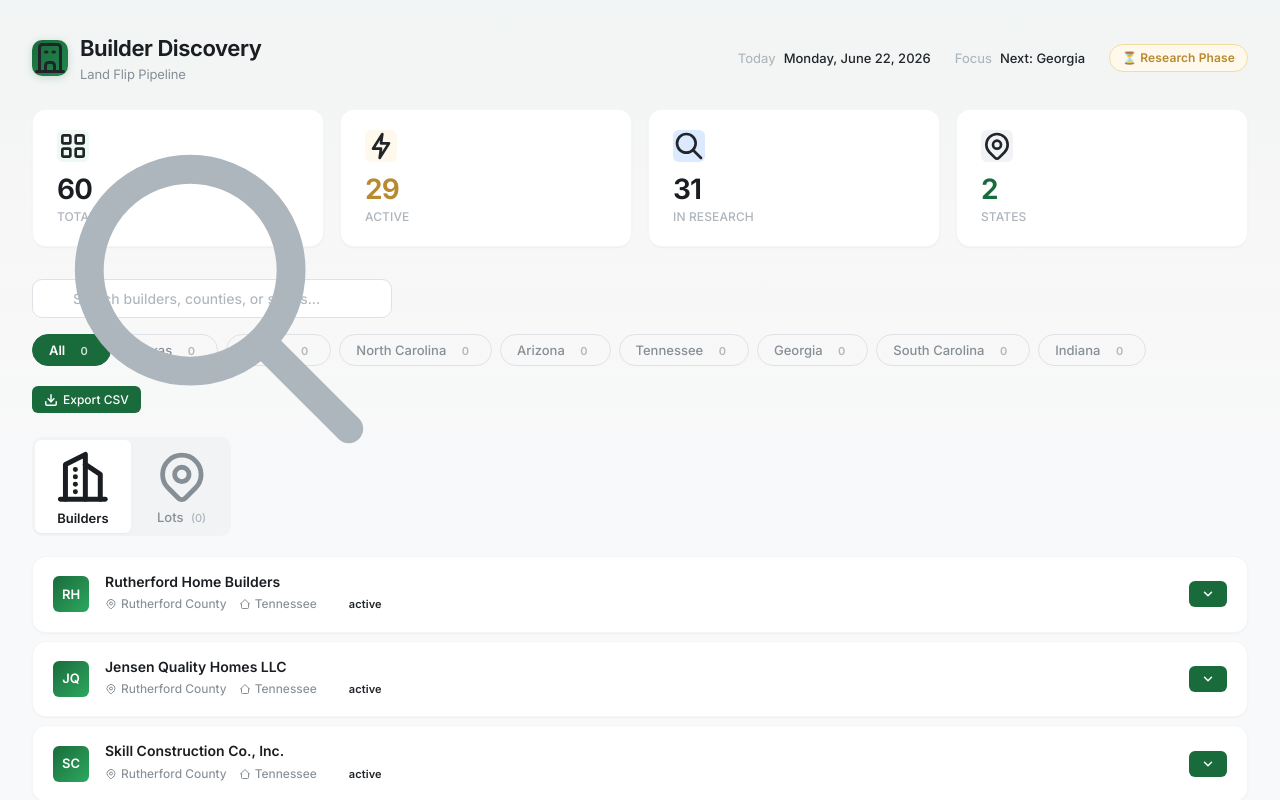
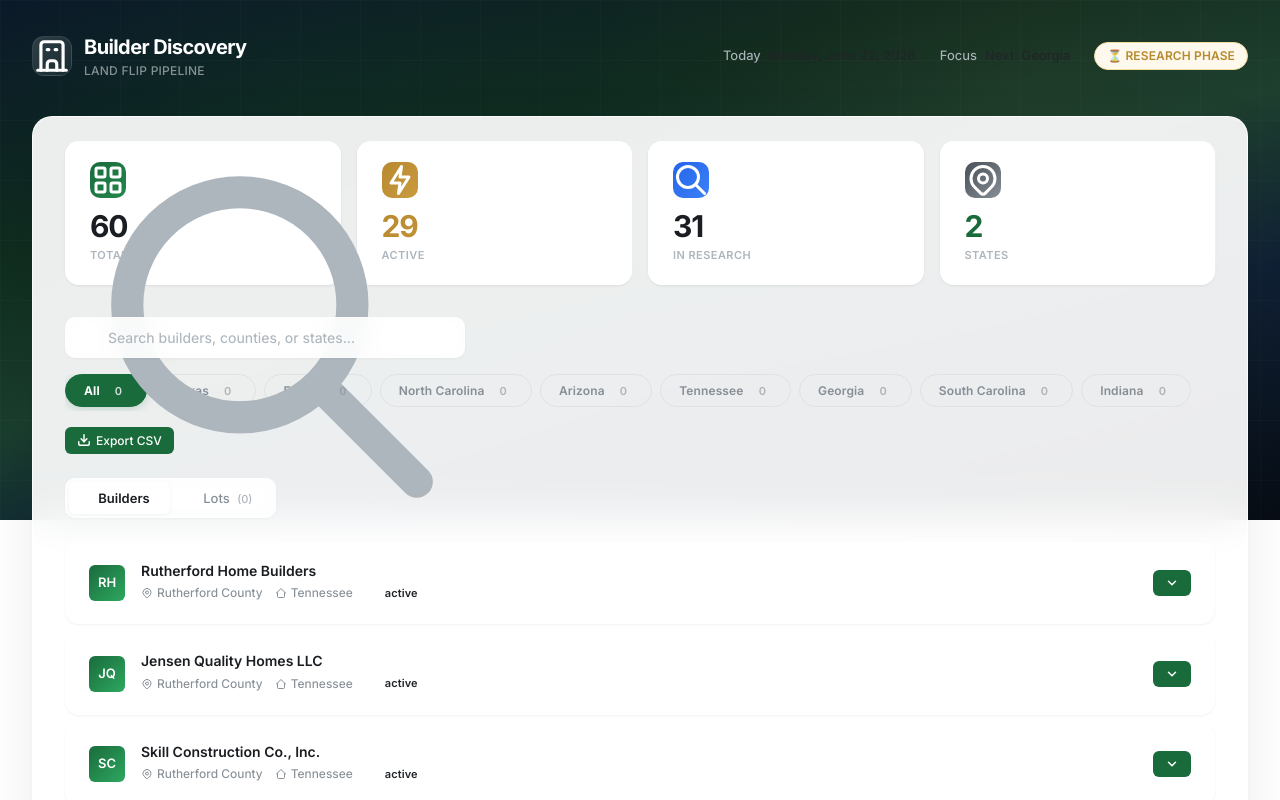
Before and after one commit to marvelus-tech/land-flip-dashboard, a plain HTML site: page index.html in a window 1280 px wide. Shown: the top 800 px of the page. Drawn offline with Linux system fonts and the light colour scheme.

Commit message:
Premium finance startup redesign: dark hero gradient, glassmorphism cards, blur backdrop, superior typography, premium scrollbar

```diff
--- a/index.html
+++ b/index.html
@@ -94,7 +94,7 @@
 
         body {
             font-family: var(--font);
-            background: var(--gray-50);
+            background: var(--gray-75);
             color: var(--gray-700);
             -webkit-font-smoothing: antialiased;
             -moz-osx-font-smoothing: grayscale;
@@ -102,71 +102,136 @@
             min-height: 100vh;
         }
 
-        /* Subtle background texture */
-        body::before {
-            content: '';
+        /* Premium hero header gradient */
+        .hero-bg {
             position: fixed;
-            top: 0; left: 0; right: 0; height: 480px;
-            background: linear-gradient(180deg,
-                rgba(26, 107, 60, 0.03) 0%,
-                rgba(201, 154, 62, 0.02) 50%,
-                transparent 100%);
+            top: 0; left: 0; right: 0;
+            height: 520px;
+            background: linear-gradient(165deg,
+                #0a1628 0%,
+                #0f2a1e 30%,
+                #1a3d2e 50%,
+                #0d1f35 70%,
+                #080d14 100%);
             pointer-events: none;
             z-index: 0;
         }
 
+        .hero-bg::before {
+            content: '';
+            position: absolute;
+            top: 0; left: 0; right: 0; bottom: 0;
+            background-image:
+                radial-gradient(circle at 20% 30%, rgba(26, 107, 60, 0.08) 0%, transparent 50%),
+                radial-gradient(circle at 80% 20%, rgba(201, 154, 62, 0.05) 0%, transparent 40%),
+                radial-gradient(circle at 50% 80%, rgba(13, 31, 53, 0.3) 0%, transparent 50%);
+            pointer-events: none;
+        }
+
+        /* Subtle grid overlay */
+        .hero-bg::after {
+            content: '';
+            position: absolute;
+            top: 0; left: 0; right: 0; bottom: 0;
+            background-image:
+                linear-gradient(rgba(255,255,255,0.02) 1px, transparent 1px),
+                linear-gradient(90deg, rgba(255,255,255,0.02) 1px, transparent 1px);
+            background-size: 60px 60px;
+            pointer-events: none;
+        }
+
         /* ── Layout ── */
         .app-container { max-width: 1440px; margin: 0 auto; padding: 0 var(--space-8); position: relative; z-index: 1; }
 
         /* ── Header ── */
         .app-header {
-            padding: var(--space-8) 0 var(--space-6);
+            padding: var(--space-8) 0 var(--space-3);
             display: flex;
             align-items: center;
             justify-content: space-between;
             gap: var(--space-4);
             flex-wrap: wrap;
+            position: relative;
+            z-index: 2;
         }
 
         .app-title-group { display: flex; align-items: center; gap: var(--space-3); }
 
         .app-icon {
-            width: 36px; height: 36px;
-            border-radius: var(--radius-md);
-            background: linear-gradient(135deg, var(--green-600), var(--green-500));
+            width: 40px; height: 40px;
+            border-radius: 12px;
+            background: linear-gradient(135deg, rgba(255,255,255,0.15), rgba(255,255,255,0.05));
             display: flex; align-items: center; justify-content: center;
-            font-size: 18px;
-            box-shadow: 0 2px 8px rgba(26, 107, 60, 0.2);
+            color: var(--white);
+            font-size: 20px;
+            backdrop-filter: blur(8px);
+            -webkit-backdrop-filter: blur(8px);
+            border: 1px solid rgba(255,255,255,0.1);
         }
 
         .app-title {
-            font-size: 22px;
-            font-weight: 650;
-            letter-spacing: -0.02em;
-            color: var(--gray-800);
+            font-size: 20px;
+            font-weight: 700;
+            letter-spacing: -0.03em;
+            color: var(--white);
         }
 
         .app-title-sub {
-            font-size: 13px;
-            font-weight: 400;
-            color: var(--gray-500);
-            letter-spacing: -0.01em;
+            font-size: 12px;
+            font-weight: 500;
+            color: rgba(255,255,255,0.5);
+            letter-spacing: 0.02em;
+            text-transform: uppercase;
+        }
+
+        .header-meta {
+            display: flex;
+            align-items: center;
+            gap: var(--space-6);
+        }
+
+        .header-meta-item {
+            display: flex;
+            align-items: center;
+            gap: var(--space-2);
+            font-size: 12px;
+            color: rgba(255,255,255,0.6);
+            font-weight: 500;
+        }
+
+        .header-meta-item .label { color: rgba(255,255,255,0.35); }
+        .header-meta-item .value { color: var(--white); font-weight: 600; }
+
+        .header-meta-gold {
+            padding: 5px 14px;
+            background: rgba(201, 154, 62, 0.12);
+            border: 1px solid rgba(201, 154, 62, 0.25);
+            border-radius: var(--radius-full);
+            font-size: 11px;
+            font-weight: 600;
+            color: var(--gold-300);
+            letter-spacing: 0.03em;
+            text-transform: uppercase;
         }
 
         /* ── Data Type Tabs (Builders / Lots) ── */
         .data-tabs {
             display: flex;
             gap: var(--space-1);
-            margin-bottom: var(--space-5);
-            background: var(--gray-100);
+            margin-bottom: var(--space-6);
+            background: rgba(255,255,255,0.85);
+            backdrop-filter: blur(12px);
+            -webkit-backdrop-filter: blur(12px);
             padding: 3px;
             border-radius: var(--radius-md);
             width: -moz-fit-content;
             width: fit-content;
+            box-shadow: 0 1px 3px rgba(0,0,0,0.04);
+            border: 1px solid rgba(255,255,255,0.5);
         }
 
         .data-tab {
-            padding: 7px 18px;
+            padding: 8px 20px;
             border-radius: var(--radius-sm);
             font-family: var(--font);
             font-size: 13px;
@@ -178,16 +243,16 @@
             transition: all var(--duration) var(--ease);
         }
 
-        .data-tab:hover { color: var(--gray-700); }
+        .data-tab:hover { color: var(--gray-700); background: rgba(0,0,0,0.02); }
 
         .data-tab.active {
             background: var(--white);
             color: var(--gray-800);
-            box-shadow: var(--shadow-sm);
+            box-shadow: 0 1px 4px rgba(0,0,0,0.06);
             font-weight: 600;
         }
 
-        .data-tab .tab-icon { margin-right: 5px; }
+        .data-tab .tab-icon { margin-right: 6px; display: inline-flex; align-items: center; }
 
         .header-meta {
             display: flex;
@@ -227,46 +292,56 @@
         }
 
         .metric-tile {
-            background: var(--white);
+            background: rgba(255,255,255,0.95);
+            backdrop-filter: blur(20px);
+            -webkit-backdrop-filter: blur(20px);
             border-radius: var(--radius-lg);
             padding: var(--space-5) var(--space-6);
-            box-shadow: var(--shadow-sm);
-            border: 1px solid rgba(0,0,0,0.04);
+            box-shadow: 0 1px 3px rgba(0,0,0,0.06), 0 1px 2px rgba(0,0,0,0.03);
+            border: 1px solid rgba(255,255,255,0.7);
             transition: box-shadow var(--duration) var(--ease);
         }
 
-        .metric-tile:hover { box-shadow: var(--shadow-md); }
+        .metric-tile:hover { box-shadow: 0 4px 14px rgba(0,0,0,0.08), 0 2px 6px rgba(0,0,0,0.04); }
 
         .metric-tile .icon {
-            width: 32px; height: 32px;
-            border-radius: var(--radius-sm);
+            width: 36px; height: 36px;
+            border-radius: 10px;
             display: flex; align-items: center; justify-content: center;
             font-size: 16px;
             margin-bottom: var(--space-3);
-        }
-
-        .metric-tile .icon.green { background: var(--green-50); }
-        .metric-tile .icon.gold { background: var(--gold-50); }
-        .metric-tile .icon.blue { background: var(--blue-100); }
-        .metric-tile .icon.slate { background: var(--gray-100); }
+            color: var(--white);
+        }
+
+        .metric-tile .icon.green { background: linear-gradient(135deg, var(--green-600), var(--green-500)); }
+        .metric-tile .icon.gold { background: linear-gradient(135deg, var(--gold-600), var(--gold-500)); }
+        .metric-tile .icon.blue { background: linear-gradient(135deg, #2563eb, #3b82f6); }
+        .metric-tile .icon.slate { background: linear-gradient(135deg, var(--gray-600), var(--gray-500)); }
 
         .metric-tile .value {
-            font-size: 28px;
-            font-weight: 650;
-            letter-spacing: -0.03em;
+            font-size: 30px;
+            font-weight: 700;
+            letter-spacing: -0.04em;
             color: var(--gray-800);
             line-height: 1.1;
         }
 
-        .metric-tile .value.gold-accent { color: var(--gold-600); }
-        .metric-tile .value.green-accent { color: var(--green-600); }
+        .metric-tile .value.gold-accent {
+            background: linear-gradient(135deg, var(--gold-600), var(--gold-400));
+            -webkit-background-clip: text;
+            -webkit-text-fill-color: transparent;
+            background-clip: text;
+        }
+        .metric-tile .value.green-accent {
+            color: var(--green-600);
+        }
 
         .metric-tile .label {
-            font-size: 12px;
-            font-weight: 500;
+            font-size: 11px;
+            font-weight: 600;
             color: var(--gray-400);
             margin-top: var(--space-1);
-            letter-spacing: 0.01em;
+            letter-spacing: 0.04em;
             text-transform: uppercase;
         }
 
@@ -279,12 +354,7 @@
             flex-wrap: wrap;
         }
 
-        .search-wrapper {
-            position: relative;
-            flex: 1;
-            min-width: 220px;
-            max-width: 360px;
-        }
+
 
         .search-wrapper svg {
             position: absolute;
@@ -295,24 +365,44 @@
             pointer-events: none;
         }
 
+        .search-wrapper {
+            position: relative;
+            flex: 1;
+            min-width: 220px;
+            max-width: 400px;
+        }
+
+        .search-wrapper svg {
+            position: absolute;
+            left: 14px;
+            top: 50%;
+            transform: translateY(-50%);
+            color: var(--gray-400);
+            pointer-events: none;
+        }
+
         .search-input {
             width: 100%;
-            padding: 10px 14px 10px 40px;
+            padding: 11px 16px 11px 42px;
             font-family: var(--font);
             font-size: 14px;
             font-weight: 450;
             color: var(--gray-700);
-            background: var(--white);
-            border: 1.5px solid var(--gray-200);
+            background: rgba(255,255,255,0.9);
+            backdrop-filter: blur(12px);
+            -webkit-backdrop-filter: blur(12px);
+            border: 1.5px solid rgba(255,255,255,0.3);
             border-radius: var(--radius-md);
             transition: all var(--duration) var(--ease);
             outline: none;
+            box-shadow: 0 1px 3px rgba(0,0,0,0.04);
         }
 
         .search-input::placeholder { color: var(--gray-400); }
         .search-input:focus {
             border-color: var(--green-400);
-            box-shadow: 0 0 0 3px rgba(26, 107, 60, 0.08);
+            background: var(--white);
+            box-shadow: 0 0 0 3px rgba(26, 107, 60, 0.08), 0 1px 3px rgba(0,0,0,0.04);
         }
 
         /* ── State Tabs (Chips) ── */
@@ -328,11 +418,11 @@
         .state-tabs::-webkit-scrollbar { display: none; }
 
         .state-tab {
-            padding: 7px 16px;
+            padding: 8px 18px;
             border-radius: var(--radius-full);
             font-family: var(--font);
-            font-size: 13px;
-            font-weight: 500;
+            font-size: 12px;
+            font-weight: 600;
             color: var(--gray-500);
             background: transparent;
             border: 1.5px solid var(--gray-200);
@@ -340,18 +430,21 @@
             transition: all var(--duration) var(--ease);
             white-space: nowrap;
             flex-shrink: 0;
+            letter-spacing: 0.01em;
         }
 
         .state-tab:hover {
             border-color: var(--gray-300);
             color: var(--gray-700);
+            background: rgba(255,255,255,0.5);
         }
 
         .state-tab.active {
             background: var(--green-600);
             border-color: var(--green-600);
             color: var(--white);
-            font-weight: 600;
+            font-weight: 700;
+            box-shadow: 0 2px 8px rgba(26, 107, 60, 0.2);
         }
 
         .state-tab .count {
@@ -377,17 +470,16 @@
             grid-template-columns: 1fr auto;
             align-items: center;
             gap: var(--space-4);
-            padding: var(--space-4) var(--space-5);
+            padding: var(--space-5) var(--space-6);
             background: var(--white);
             border-radius: var(--radius-lg);
-            box-shadow: var(--shadow-sm);
-            border: 1px solid rgba(0,0,0,0.04);
+            box-shadow: 0 1px 3px rgba(0,0,0,0.04), 0 1px 2px rgba(0,0,0,0.02);
+            border: none;
             transition: all var(--duration) var(--ease);
         }
 
         .builder-card:hover {
-            box-shadow: var(--shadow-md);
-            border-color: rgba(0,0,0,0.07);
+            box-shadow: 0 4px 12px rgba(0,0,0,0.06), 0 2px 6px rgba(0,0,0,0.03);
         }
 
         .builder-main {
@@ -741,9 +833,31 @@
         .text-green { color: var(--green-600); }
         .text-gold { color: var(--gold-600); }
 
+        /* ── Premium Scrollbar ── */
+        ::-webkit-scrollbar { width: 6px; height: 6px; }
+        ::-webkit-scrollbar-track { background: transparent; }
+        ::-webkit-scrollbar-thumb { background: var(--gray-300); border-radius: 3px; }
+        ::-webkit-scrollbar-thumb:hover { background: var(--gray-400); }
+
+        /* ── App Container with elevation ── */
+        .app-container { max-width: 1440px; margin: 0 auto; padding: 0 var(--space-8); position: relative; z-index: 1; }
+
+        /* ── Content section with glass lift ── */
+        .content-section {
+            margin-top: var(--space-6);
+            background: rgba(255,255,255,0.92);
+            backdrop-filter: blur(20px);
+            -webkit-backdrop-filter: blur(20px);
+            border-radius: var(--radius-xl);
+            padding: var(--space-6) var(--space-8);
+            box-shadow: 0 1px 3px rgba(0,0,0,0.06), 0 20px 60px rgba(0,0,0,0.08);
+            border: 1px solid rgba(255,255,255,0.8);
+        }
+
         /* ── Responsive ── */
         @media (max-width: 768px) {
             .app-container { padding: 0 var(--space-4); }
+            .content-section { padding: var(--space-4); border-radius: var(--radius-lg); }
             .app-header { flex-direction: column; align-items: flex-start; gap: var(--space-3); }
             .header-meta { flex-wrap: wrap; gap: var(--space-3); }
             .metrics-grid { grid-template-columns: repeat(2, 1fr); gap: var(--space-3); }
@@ -772,6 +886,7 @@
     </style>
 </head>
 <body>
+<div class="hero-bg"></div>
 
 <div class="app-container">
     <!-- ════ Header ════ -->
@@ -795,6 +910,9 @@
             <span class="header-meta-gold">⏳ Research Phase</span>
         </div>
     </header>
+
+    <!-- ════ Glass Content Card ════ -->
+    <div class="content-section">
 
     <!-- ════ Metrics ════ -->
     <div class="metrics-grid">
@@ -859,6 +977,7 @@
         <h3 id="empty-title">No data found</h3>
         <p id="empty-desc">Try adjusting your search or filter or run LandLot-recon to discover land lots.</p>
     </div>
+    </div><!-- /content-section -->
 </div>
 
 <script>
```
